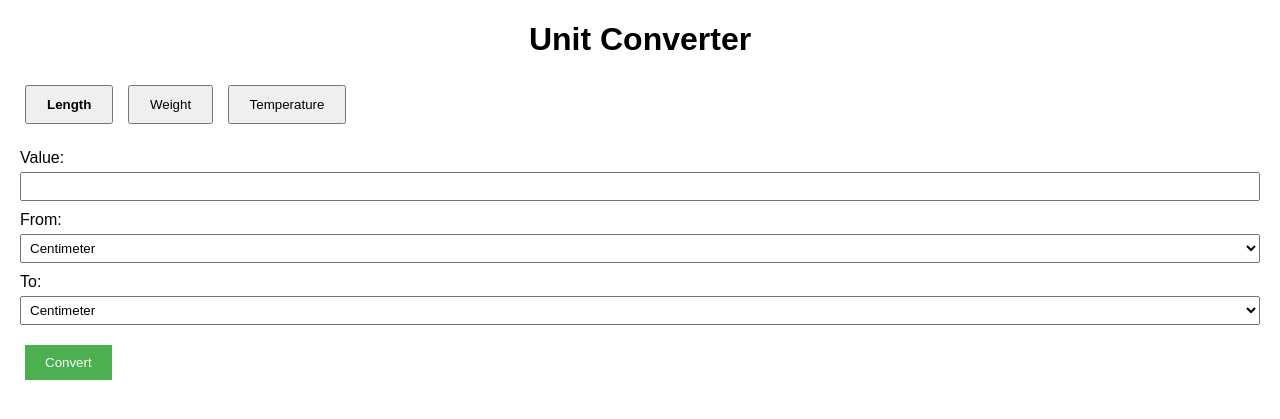
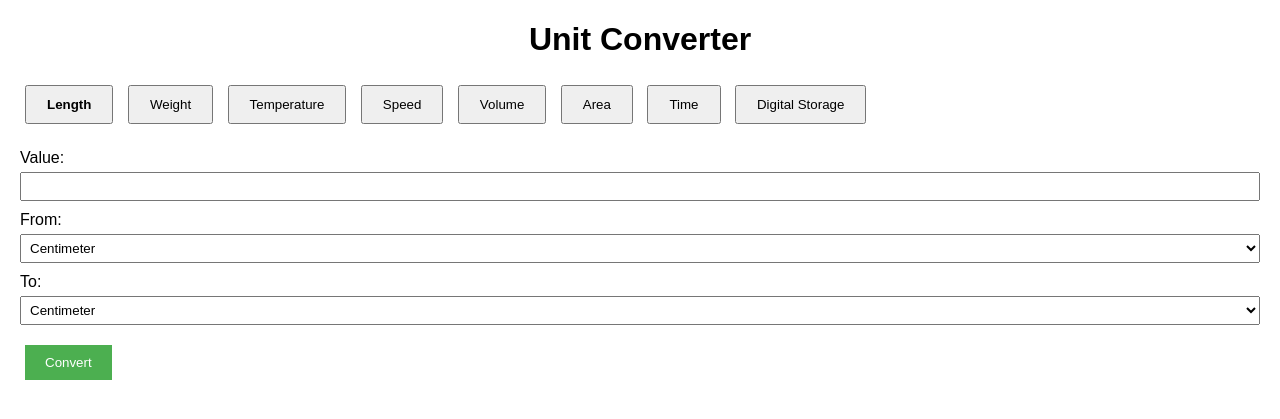
Before and after one commit to flashhhhh/UnitConverter, a FastAPI app: page / in a window 1280 px wide. Shown: the top 419 px of the page. Run offline with FastAPI, Linux system fonts and the light colour scheme.

Commit message:
Add more units conversion

```diff
--- a/app.py
+++ b/app.py
@@ -16,17 +16,34 @@ def read_root(request: Request):
 @app.get("/units/length", response_class=JSONResponse)
 def listLengthUnits():
     return unit_management.listLengthUnits()
-    # return {"units": ["Meter", "Kilometer", "Centimeter", "Millimeter", "Micrometer", "Nanometer", "Mile", "Yard", "Foot", "Inch", "Light Year"]}
 
 @app.get("/units/temperature", response_class=JSONResponse)
 def listTemperatureUnits():
     return unit_management.listTemperatureUnits()
-    # return {"units": ["Celsius", "Fahrenheit", "Kelvin"]}
 
 @app.get("/units/weight", response_class=JSONResponse)
 def listWeightUnits():
     return unit_management.listWeightUnits()
-    # return {"units": ["Kilogram", "Gram", "Milligram", "Microgram", "Ton", "Pound", "Ounce", "Carat"]}
+
+@app.get("/units/speed", response_class=JSONResponse)
+def listSpeedUnits():
+    return unit_management.listSpeedUnits()
+
+@app.get("/units/volume", response_class=JSONResponse)
+def listVolumeUnits():
+    return unit_management.listVolumeUnits()
+
+@app.get("/units/area", response_class=JSONResponse)
+def listAreaUnits():
+    return unit_management.listAreaUnits()
+
+@app.get("/units/time", response_class=JSONResponse)
+def listTimeUnits():
+    return unit_management.listTimeUnits()
+
+@app.get("/units/digitalstorage", response_class=JSONResponse)
+def listDigitalStorageUnits():
+    return unit_management.listDigitalStorageUnits()
 
 @app.get("/convert", response_class=JSONResponse)
 def convert_units(value: float, input_unit: str, output_unit: str):
--- a/templates/index.html
+++ b/templates/index.html
@@ -11,6 +11,11 @@
     <button id="length-button" onclick="setLengthUnits()">Length</button>
     <button id="weight-button" onclick="setWeightUnits()">Weight</button>
     <button id="temperature-button" onclick="setTemperatureUnits()">Temperature</button>
+    <button id="speed-button" onclick="setSpeedUnits()">Speed</button>
+    <button id="volume-button" onclick="setVolumeUnits()">Volume</button>
+    <button id="area-button" onclick="setAreaUnits()">Area</button>
+    <button id="time-button" onclick="setTimeUnits()">Time</button>
+    <button id="digital-storage-button" onclick="setDigitalStorageUnits()">Digital Storage</button>
 
     <form id="unit-converter-form">
         <label for="input-value">Value:</label>
@@ -74,6 +79,76 @@
             populateUnits(temperatureUnits);
         }
 
+        function setSpeedUnits() {
+            setActiveButton('speed-button');
+            fetch('/units/speed')
+                .then(response => response.json())
+                .then(data => {
+                    const speedUnits = data.units;
+                    populateUnits(speedUnits);
+                })
+                .catch(error => console.error('Error fetching speed units:', error));
+
+            const speedUnits = ['Meters per second', 'Kilometers per hour', 'Miles per hour'];
+            populateUnits(speedUnits);
+        }
+
+        function setVolumeUnits() {
+            setActiveButton('volume-button');
+            fetch('/units/volume')
+                .then(response => response.json())
+                .then(data => {
+                    const volumeUnits = data.units;
+                    populateUnits(volumeUnits);
+                })
+                .catch(error => console.error('Error fetching volume units:', error));
+
+            const volumeUnits = ['Milliliters', 'Liters', 'Cubic meters', 'Cubic feet'];
+            populateUnits(volumeUnits);
+        }
+
+        function setAreaUnits() {
+            setActiveButton('area-button');
+            fetch('/units/area')
+                .then(response => response.json())
+                .then(data => {
+                    const areaUnits = data.units;
+                    populateUnits(areaUnits);
+                })
+                .catch(error => console.error('Error fetching area units:', error));
+
+            const areaUnits = ['Square meters', 'Square kilometers', 'Square feet', 'Square miles'];
+            populateUnits(areaUnits);
+        }
+
+        function setTimeUnits() {
+            setActiveButton('time-button');
+            fetch('/units/time')
+                .then(response => response.json())
+                .then(data => {
+                    const timeUnits = data.units;
+                    populateUnits(timeUnits);
+                })
+                .catch(error => console.error('Error fetching time units:', error));
+
+            const timeUnits = ['Seconds', 'Minutes', 'Hours', 'Days'];
+            populateUnits(timeUnits);
+        }
+
+        function setDigitalStorageUnits() {
+            setActiveButton('digital-storage-button');
+            fetch('/units/digitalstorage')
+                .then(response => response.json())
+                .then(data => {
+                    const digitalStorageUnits = data.units;
+                    populateUnits(digitalStorageUnits);
+                })
+                .catch(error => console.error('Error fetching digital storage units:', error));
+
+            const digitalStorageUnits = ['Bits', 'Bytes', 'Kilobits', 'Kilobytes', 'Megabits', 'Megabytes', 'Gigabits', 'Gigabytes'];
+            populateUnits(digitalStorageUnits);
+        }
+
         function populateUnits(units) {
             const inputUnitSelect = document.getElementById('input-unit');
             const outputUnitSelect = document.getElementById('output-unit');
@@ -108,7 +183,6 @@
                     document.getElementById('result').textContent = `${inputValue} ${inputUnit} is equal to ${result} ${outputUnit}`;
                 })
                 .catch(error => console.error('Error converting units:', error));
-            // Add your JavaScript code here to handle the conversion
         });
 
         // Set default units to length units on page load
```
Also changed, not shown: utils/unit_management.py (+35 -3 lines).
